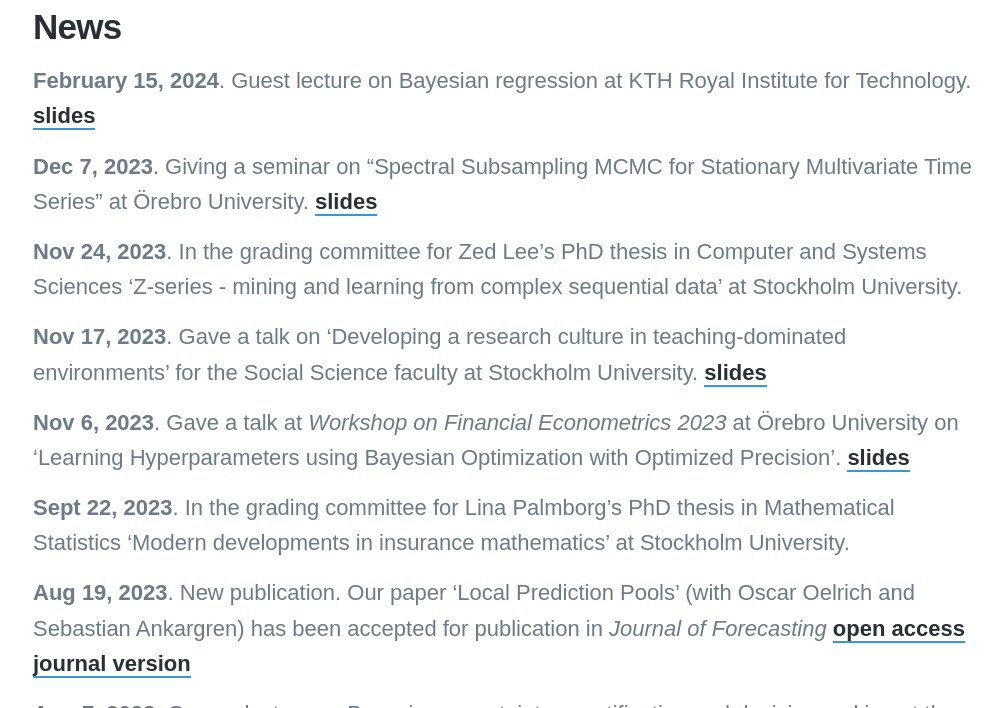
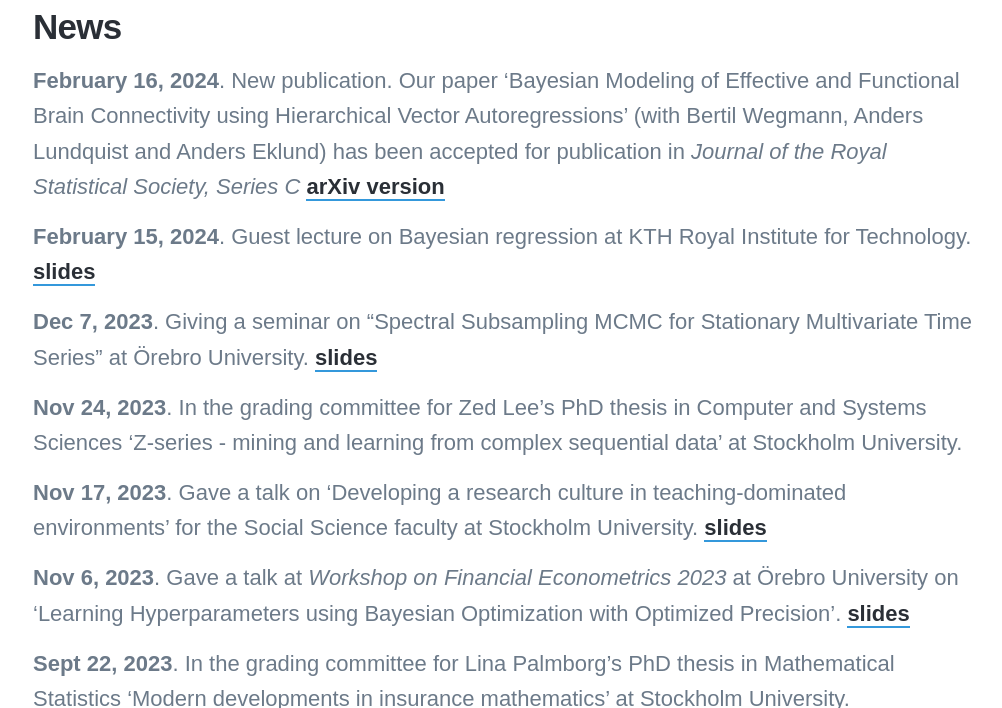
Before and after one commit to mattiasvillani/mattiasvillani.github.io, a Jekyll site: the page built from _pages/news.md, in a window 1280 px wide and 900 px high, scrolled down 416 px, cut to the strip 192-900 px from the top of the window. Shown: the whole strip, without its empty margins (137-1139 px from the left). Built offline with Jekyll 4.4.1, drawn with Linux system fonts in a browser that asks for light colours; nearby versions of some CDN libraries; some web fonts are replaced.

Commit message:
news about the jrss c paper

```diff
--- a/_pages/news.md
+++ b/_pages/news.md
@@ -7,6 +7,8 @@ featured_image: /images/linocut_newspaper.png
 
 
 ## News
+
+**February 16, 2024**. New publication. Our paper 'Bayesian Modeling of Effective and Functional Brain Connectivity using Hierarchical Vector Autoregressions' (with Bertil Wegmann, Anders Lundquist and Anders Eklund) has been accepted for publication in *Journal of the Royal Statistical Society, Series C* [arXiv version](https://arxiv.org/abs/2112.04249)
 
 **February 15, 2024**. Guest lecture on Bayesian regression at KTH Royal Institute for Technology. [slides](https://github.com/mattiasvillani/Talks/raw/master/GuestLectureKTH2024.pdf)
 
```
